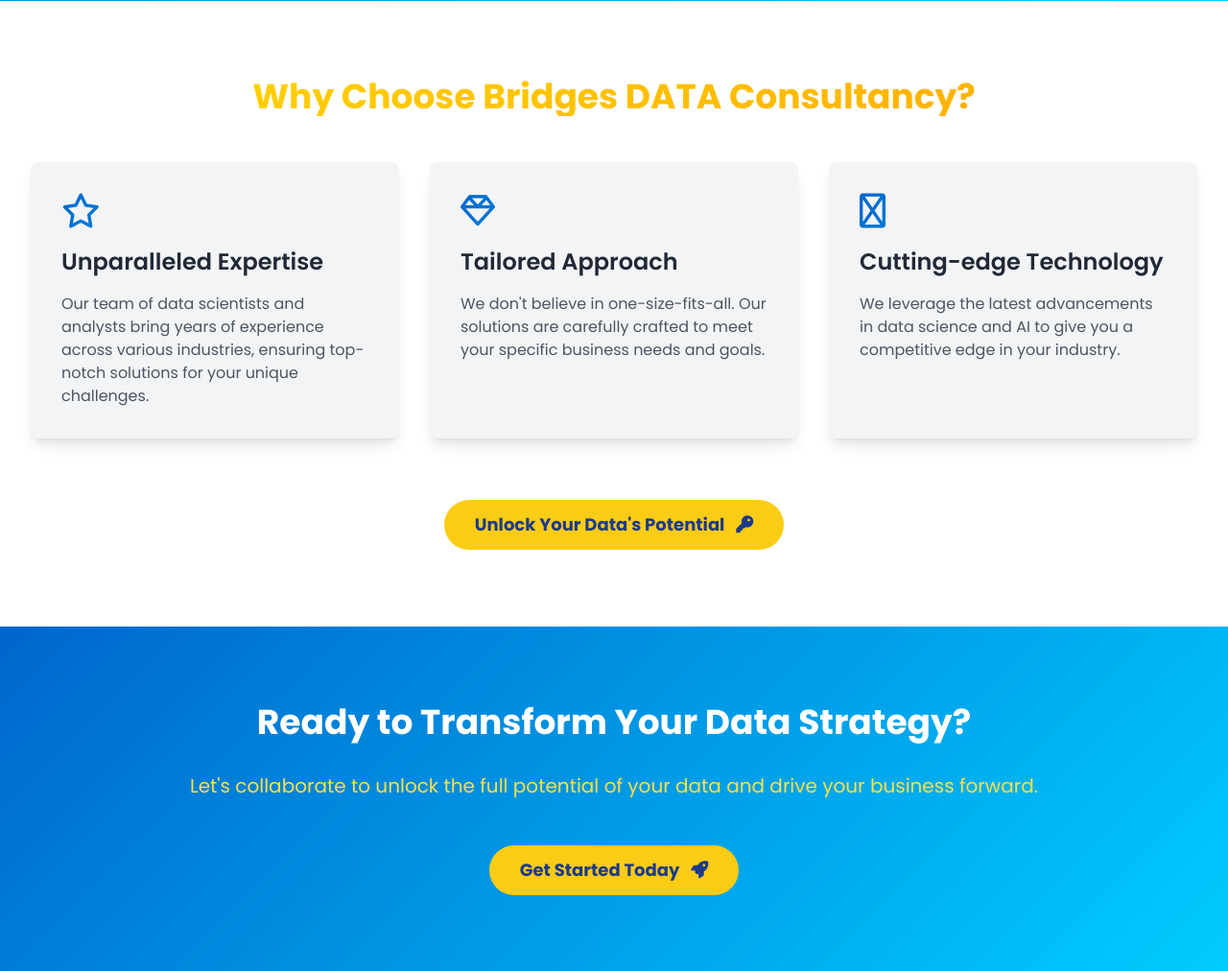
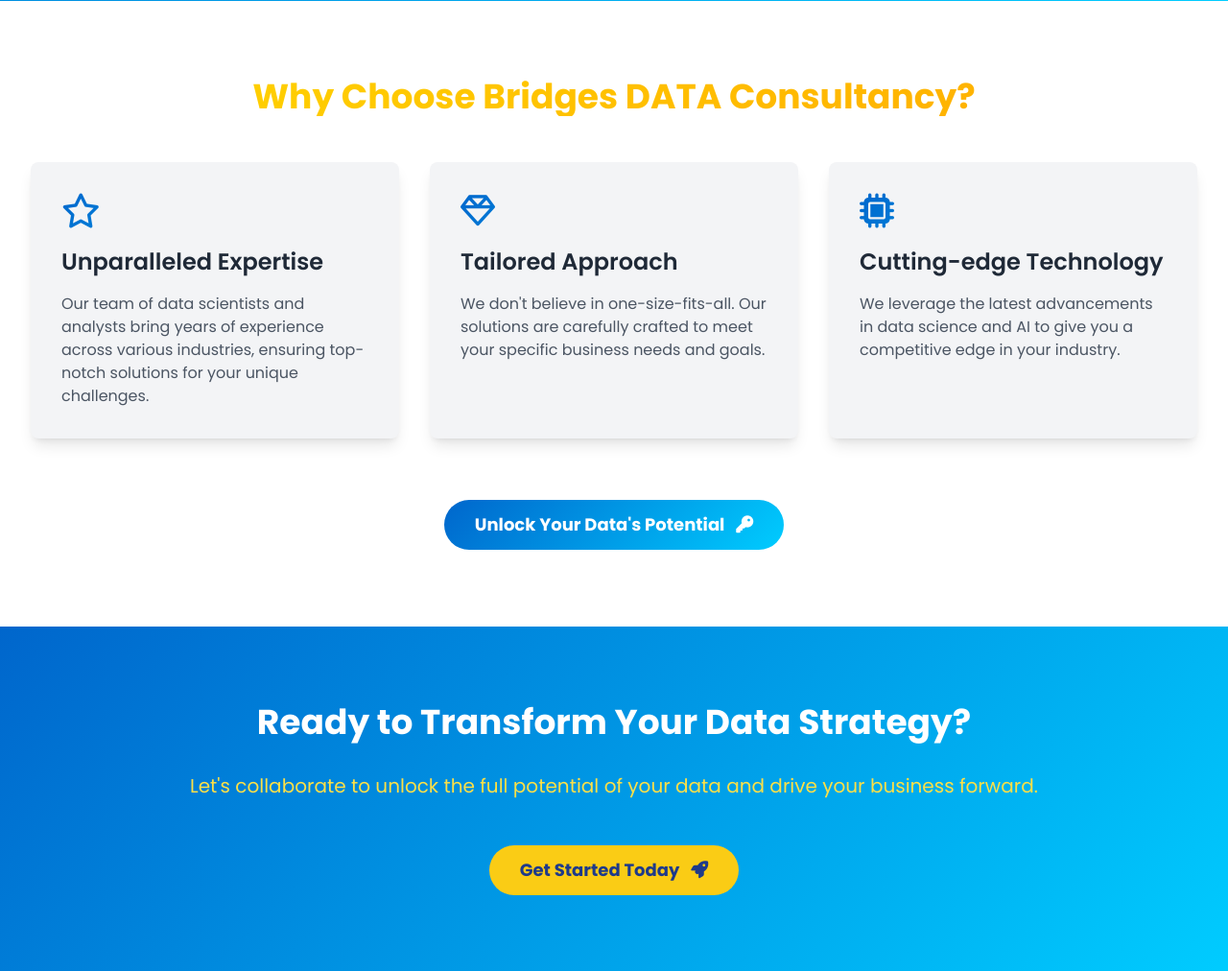
Before and after one commit to phostilite/BridgesDataConsultancy-Website, a Django app: page / in a window 1280 px wide; the page is wider, and only the part inside the window is pictured. Shown: the part 2542-3554 px from the top of that part at 96% size. Run offline with Django 5.2, Linux system fonts and the light colour scheme; some libraries are stand-ins or nearby versions.

Commit message:
update: fix button color

```diff
--- a/templates/home.html
+++ b/templates/home.html
@@ -302,7 +302,7 @@
                 <div class="bg-gray-100 rounded-lg shadow-lg overflow-hidden transform transition duration-500 hover:scale-105">
                     <div class="p-8">
                         <div class="text-4xl text-blue-600 mb-4 service-card-icon">
-                            <i class="fa-regular fa-microchip"></i>
+                            <i class="fa-solid fa-microchip"></i>
                         </div>
                         <h3 class="text-2xl font-semibold text-gray-800 mb-4">Cutting-edge Technology</h3>
                         <p class="text-gray-600">We leverage the latest advancements in data science and AI to give you a competitive edge in your industry.</p>
@@ -310,7 +310,7 @@
                 </div>
             </div>
             <div class="mt-16 text-center">
-                <a href="{% url 'schedule_consultation' %}" class="inline-block bg-yellow-400 hover:bg-yellow-500 text-blue-900 font-bold py-3 px-8 rounded-full text-lg transition duration-300 ease-in-out transform hover:scale-105">
+                <a href="{% url 'schedule_consultation' %}" class="inline-block gradient-bg text-white font-bold py-3 px-8 rounded-full text-lg transition duration-300 ease-in-out transform hover:scale-105 hover:from-blue-700 hover:to-blue-900">
                     Unlock Your Data's Potential
                     <i class="fas fa-key ml-2"></i>
                 </a>
```
